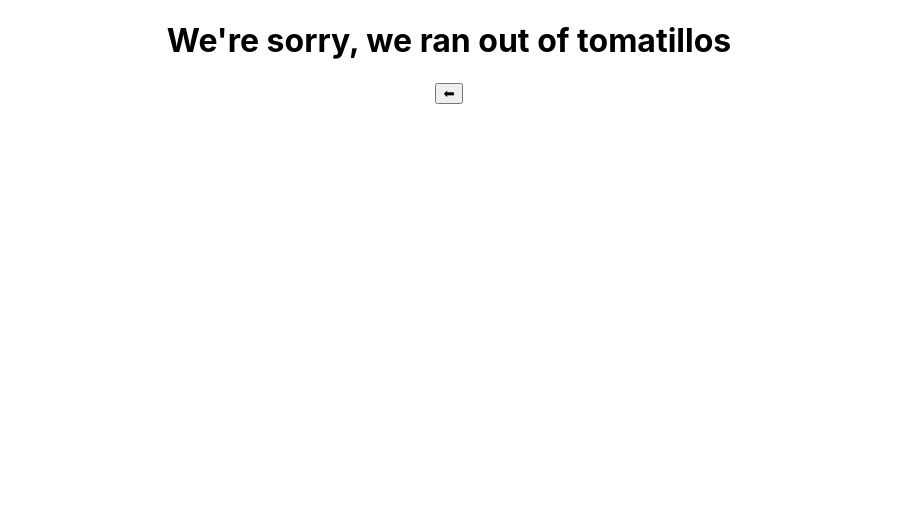
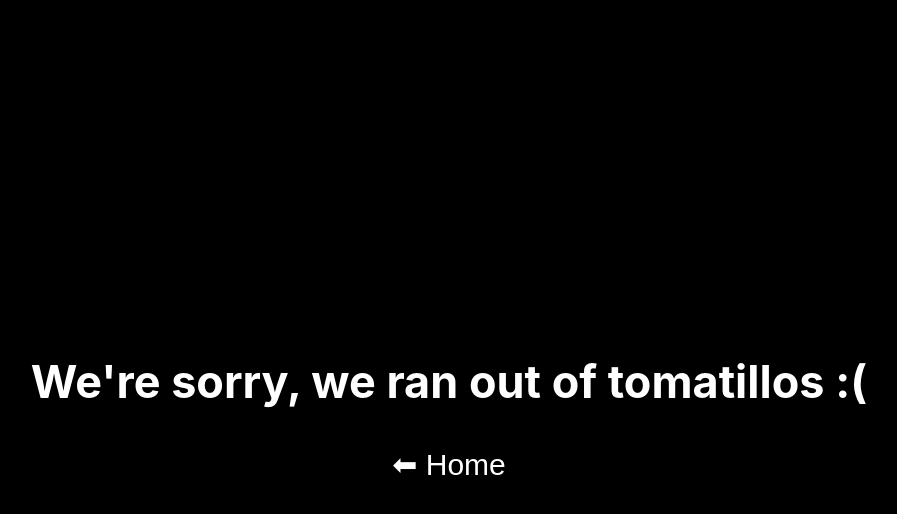
Before and after one commit to karmacarlos/rancid-tomatillos, a React (Create React App) app: page /error in a window 1280 px wide. Shown: the top 514 px of the page, without its empty margins (191-1088 px from the left). Built offline with nearby package versions, Linux system fonts and the light colour scheme; no server answers.

Commit message:
Refactor App componentDidMount method to handle fetch calls individually

```diff
--- a/src/App.css
+++ b/src/App.css
@@ -39,6 +39,8 @@
 
 h2 {
   color:white;
+  margin: 0;
+  padding-top: 30px;
 }
 
 .error-div {
--- a/src/App.js
+++ b/src/App.js
@@ -19,13 +19,14 @@ class App extends Component {
   }
 
   componentDidMount = () => {
-  Promise.all([fetchData('movies'),fetchDataExpress('watchlist')])
+    Promise.resolve(fetchData('movies'))
       .then(data => {
         this.setState( {
-      movies: data[0].movies,
-      watchListIds: data[1].watchList
-    } )
+          movies: data.movies,
         })
+      })
+      .catch(error => this.setState( { error: 'Something went wrong, please try again later' } ))
+    Promise.resolve(fetchDataExpress('watchlist'))
       .then(() => {
         const moviesToWatch = this.state.watchListIds.reduce((acc, movieId) => {
           const movie = this.state.movies.find(movie => movie.id === movieId)
@@ -34,7 +35,6 @@ class App extends Component {
         }, [])
         this.setState( { watchListMovies: moviesToWatch })
       })
-  .catch(error => this.setState( { error: 'Something went wrong, please try again later' } ))
   }
 
   handleWatchList = (event, movieId) => {
--- a/src/ErrorComponent/ErrorComponent.css
+++ b/src/ErrorComponent/ErrorComponent.css
@@ -0,0 +1,20 @@
+section {
+  background-color: black;
+  height: 100vh;
+  width: 100vw;
+  color: white;
+  display: flex;
+  flex-direction: column;
+  justify-content: center;
+}
+
+button {
+  border: none;
+  background-color: transparent;
+  color: white;
+  font-size: 30px;
+}
+
+h1 {
+  font-size: 45px;
+}
--- a/src/ErrorComponent/ErrorComponent.js
+++ b/src/ErrorComponent/ErrorComponent.js
@@ -4,12 +4,12 @@ import './ErrorComponent.css';
 
 const ErrorComponent = () => {
   return (
-    <>
-      <h1>We're sorry, we ran out of tomatillos</h1>
+    <section>
+      <h1>We're sorry, we ran out of tomatillos :(</h1>
       <Link to={'/'}>
-      <button>⬅</button>
+      <button>⬅ Home</button>
       </Link>
-    </>
+    </section>
   )
 }
 
--- a/src/Header/Header.js
+++ b/src/Header/Header.js
@@ -5,6 +5,7 @@ import { Link } from 'react-router-dom';
 
 const Header = () => {
     return (
+      <header>
         <nav className='header'>
           <Link to='/' >
             <h1 className='title'>Rancid Tomatillos</h1>
@@ -16,6 +17,7 @@ const Header = () => {
                 <li className='user'>User test</li>
             </ul>
         </nav>
+      </header>
     )
   }
 
--- a/src/apiCalls.js
+++ b/src/apiCalls.js
@@ -7,7 +7,7 @@ const fetchData = (endPoint) => {
 
 const fetchDataExpress = (endPoint) => {
   return fetch(`http://localhost:3500/${endPoint}`)
-  .then(response => checkResponse(response))
+  .then(response => response.json());
 }
 
 const postDataExpress = (movieId) => {
```
Lines whose indentation alone changed are shown as unchanged.
